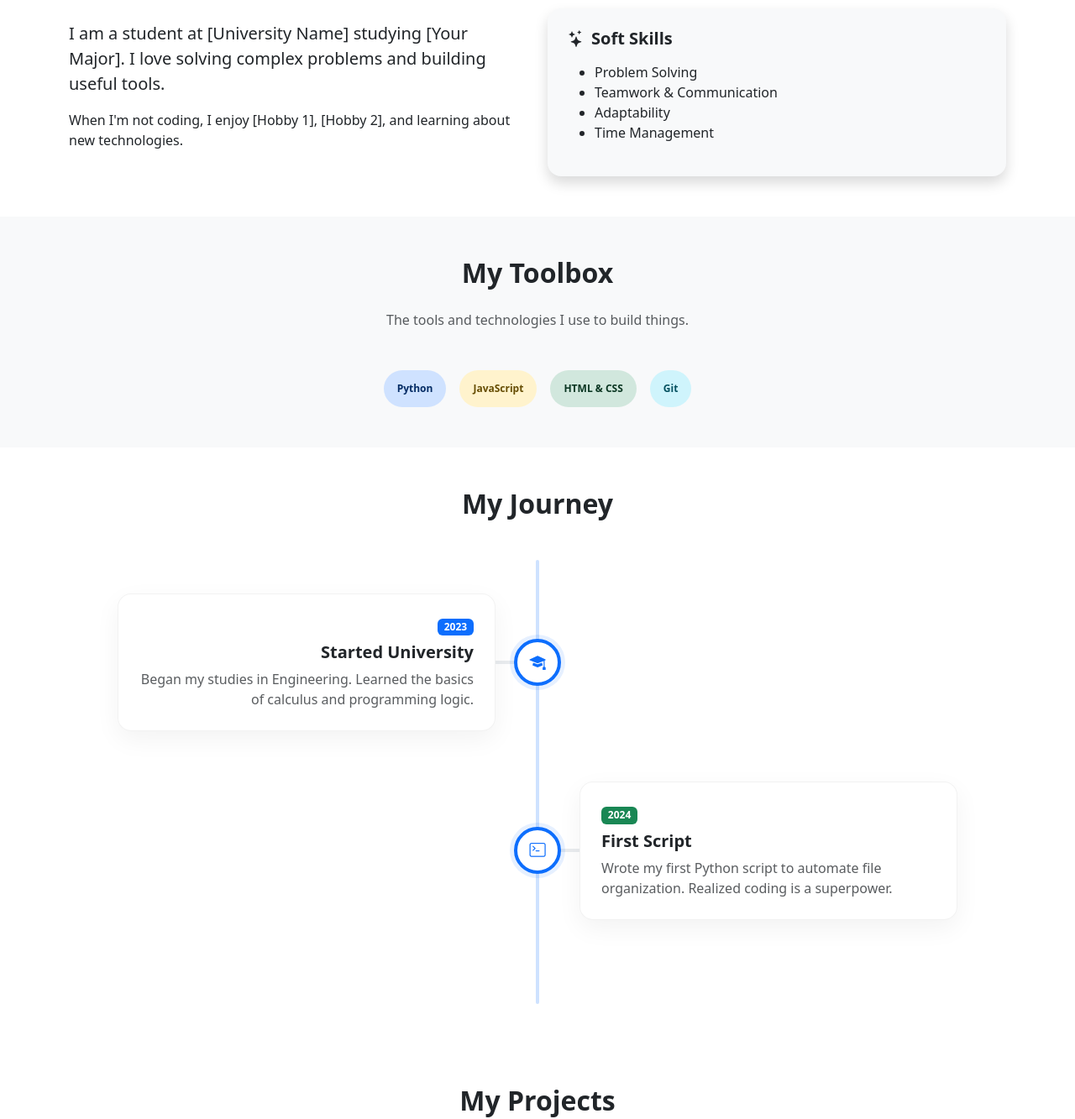
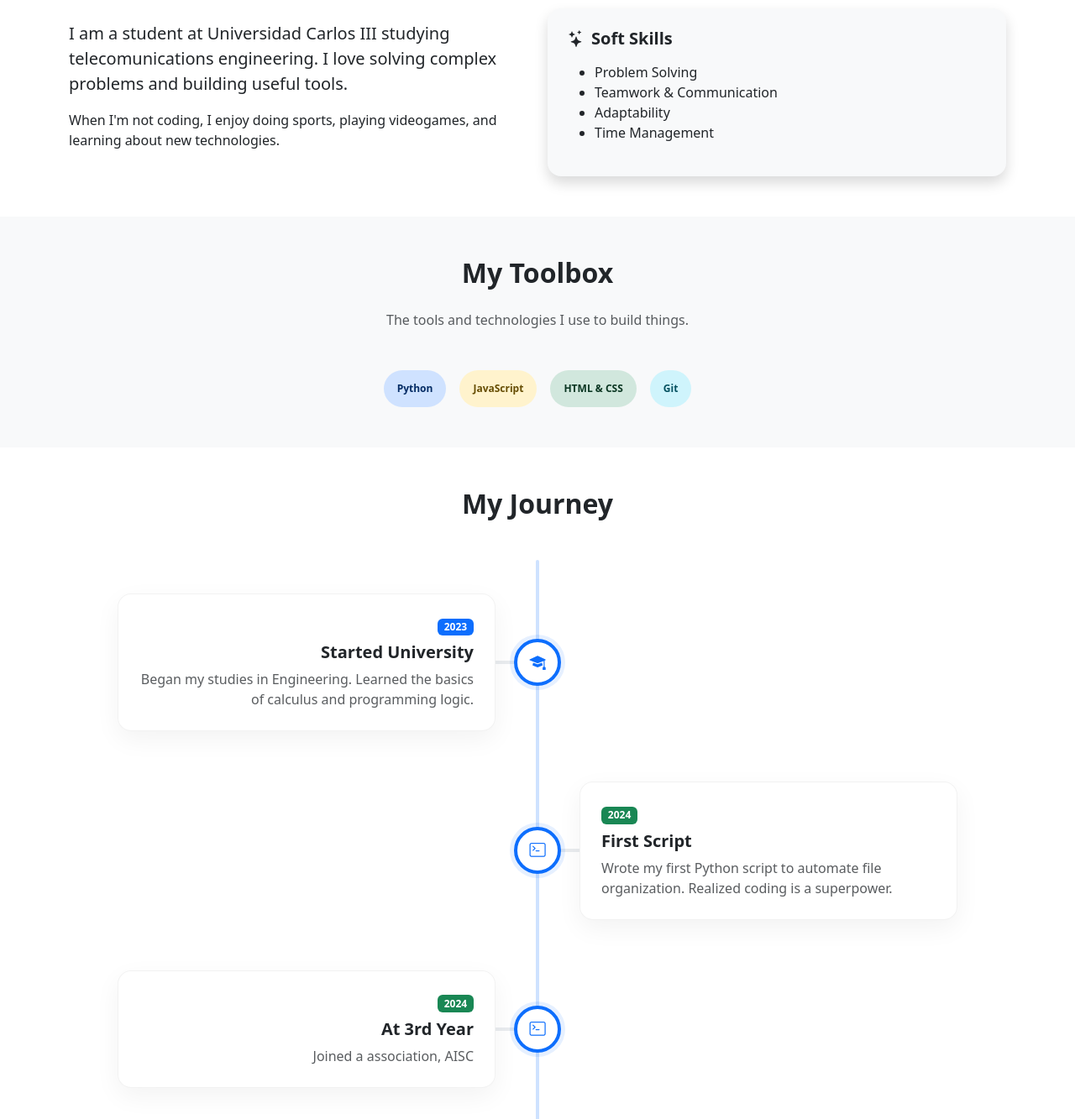
Before and after one commit to W3110y/Web, a plain HTML site: page index.html in a window 1280 px wide. Shown: the part 780-2113 px from the top of the page at 84% size. Drawn offline with nearby package versions, Linux system fonts and the light colour scheme.

Commit message:
Update index.html with new content and structure

```diff
--- a/index.html
+++ b/index.html
@@ -66,7 +66,7 @@
                 <div class="col-lg-6 text-center text-lg-start" data-aos="fade-right">
                     <h1 class="display-4 fw-bold mb-3">
                         <!-- TODO: WRITE YOUR NAME HERE -->
-                        Hi, I'm <span class="text-primary">[Your Name]</span>
+                        Hi, I'm <span class="text-primary">Willy Jiao Hu</span>
                     </h1>
 
                     <!-- The typing animation text (Managed in script.js) -->
@@ -108,11 +108,11 @@
                 <div class="col-lg-6" data-aos="fade-right">
                     <!-- TODO: WRITE A SHORT BIO -->
                     <p class="lead">
-                        I am a student at [University Name] studying [Your Major].
+                        I am a student at Universidad Carlos III studying telecomunications engineering.
                         I love solving complex problems and building useful tools.
                     </p>
                     <p>
-                        When I'm not coding, I enjoy [Hobby 1], [Hobby 2], and learning about new technologies.
+                        When I'm not coding, I enjoy doing sports, playing videogames, and learning about new technologies.
                     </p>
                 </div>
 
@@ -208,6 +208,21 @@
                             <h5 class="fw-bold">First Script</h5>
                             <p class="mb-0 text-body-secondary">
                                 Wrote my first Python script to automate file organization. Realized coding is a superpower.
+                            </p>
+                        </div>
+                    </div>
+                </div>
+
+                 <div class="timeline-row">
+                    <div class="timeline-dot" data-aos="zoom-in" data-aos-delay="200">
+                        <i class="bi bi-terminal"></i>
+                    </div>
+                    <div class="timeline-content content-left" data-aos="fade-right" data-aos-delay="100">
+                        <div class="tech-card">
+                            <span class="badge bg-success mb-2">2024</span>
+                            <h5 class="fw-bold">At 3rd Year</h5>
+                            <p class="mb-0 text-body-secondary">
+                                Joined a association, AISC
                             </p>
                         </div>
                     </div>
```
